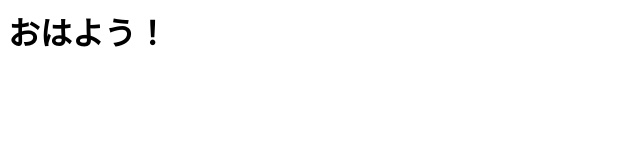
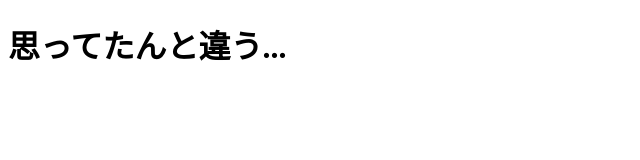
Before and after one commit to horizontals/hello1, a plain HTML site: page index.html in a window 1280 px wide. Shown: the whole page, without its empty margins (0-640 px from the left). Drawn offline with Linux system fonts and the light colour scheme.

Commit message:
Update index.html

```diff
--- a/index.html
+++ b/index.html
@@ -1 +1,34 @@
-<h1>おはよう！</h1>
+<!DOCTYPE html>
+<html lang="ja">
+<head>
+  <meta charset="UTF-8">
+  <title>今日もいい朝ですね</title>
+</head>
+<body>
+  <h1 id="message"></h1>
+
+  <script>
+    function getEarlyLevel(hour, minute) {
+      function t(hour, minute) {
+        return hour*60+minute
+      }
+      const totalMinutes =  t(hour, minute);
+      const ranges = [
+        { min: t(5, 00), max: t(5, 44), msg: "超能力" },
+        { min: t(5, 45), max: t(5, 56), msg: "アニメを見よう" },
+        { min: t(5, 57), max: t(6, 06), msg: "えらいぞ、おはよう" },
+        { min: t(6, 07), max: t(6, 16), msg: "おはよう、まあまあね" },
+        { min: t(6, 17), max: t(6, 21), msg: "ぎりおはよう" },
+        { min: t(6, 22), max: t(6, 31), msg: "次のびん" },
+        { min: t(6, 32), max: t(6, 50), msg: "ちこかく" },
+      ];
+
+      return ranges.find(r => totalMinutes >= r.min && totalMinutes <= r.max)?.msg || "思ってたんと違う...";
+    }
+
+    const now = new Date();
+    const message = getEarlyLevel(now.getHours(), now.getMinutes());
+    document.getElementById("message").textContent = message;
+  </script>
+</body>
+</html>
```
